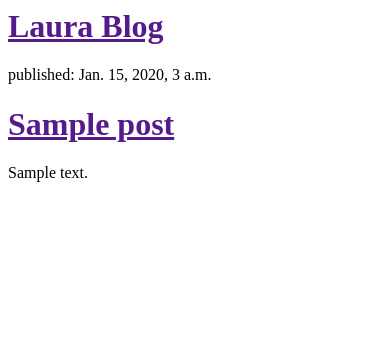
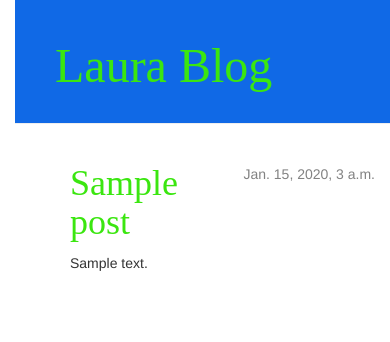
Before and after one commit to lauraqchan/my-first-blog, a Django app: template blog/templates/blog/post_list.html in a window 390 px wide. Shown: the top 342 px of the page. Run offline with Django 3.2, Linux system fonts and the light colour scheme; the template is opened without the code that fills it: values that come from a table or form of the project are taken from there, others are empty; tables that the repository leaves empty hold one stand-in row (values such as "Sample post"); parts of the project's set-up code (start-up, migrations or seed data) failed here and were passed over; some libraries are stand-ins or nearby versions.

Commit message:
Agregar vistas del post dentro del sitio

```diff
--- a/blog/models.py
+++ b/blog/models.py
@@ -1,7 +1,6 @@
 from django.db import models
 from django.utils import timezone
 from django.shortcuts import render
-from .models import Post
 
 class Post(models.Model):
     author = models.ForeignKey('auth.User')
--- /dev/null
+++ b/blog/static/css/blog.css
@@ -0,0 +1,54 @@
+h1 a {
+        color: 3FD6D9;
+        font-family: 'Slabo';
+    }
+    body {
+        padding-left: 15px;
+    }
+    .page-header {
+        background-color: #1069E6;
+        margin-top: 0;
+        padding: 20px 20px 20px 40px;
+    }
+
+    .page-header h1, .page-header h1 a, .page-header h1 a:visited, .page-header h1 a:active {
+        color: #3BE610;
+        font-size: 36pt;
+        text-decoration: none;
+    }
+
+    .content {
+        margin-left: 40px;
+    }
+
+    h1, h2, h3, h4 {
+        font-family: 'Lobster', cursive;
+    }
+
+    .date {
+        float: right;
+        color: #828282;
+    }
+
+    .save {
+        float: right;
+    }
+
+    .post-form textarea, .post-form input {
+        width: 100%;
+    }
+
+    .top-menu, .top-menu:hover, .top-menu:visited {
+        color: #ffffff;
+        float: right;
+        font-size: 26pt;
+        margin-right: 20px;
+    }
+
+    .post {
+        margin-bottom: 70px;
+    }
+
+    .post h1 a, .post h1 a:visited {
+        color: #3BE610;
+    }
--- /dev/null
+++ b/blog/templates/blog/base.html
@@ -0,0 +1,23 @@
+{% load staticfiles %}
+<html>
+        <head>
+            <title>Laura blog</title>
+            <link rel="stylesheet" href="//maxcdn.bootstrapcdn.com/bootstrap/3.2.0/css/bootstrap.min.css">
+            <link rel="stylesheet" href="//maxcdn.bootstrapcdn.com/bootstrap/3.2.0/css/bootstrap-theme.min.css">
+            <link rel="stylesheet" href="{% static "css/blog.css" %}">
+            <link href='https://fonts.googleapis.com/css?family=Slabo+27px' rel='stylesheet' type='text/css'>
+        </head>
+         <body>
+         <div class="page-header">
+            <h1><a href="/">Laura Blog</a></h1>
+        </div>
+        <div class="content container">
+            <div class="row">
+                <div class="col-md-8">
+                {% block content %}
+                {% endblock %}
+                </div>
+            </div>
+        </div>
+    </body>
+    </html>
--- a/blog/templates/blog/post_list.html
+++ b/blog/templates/blog/post_list.html
@@ -1,16 +1,13 @@
-    <html>
-        <head>
-            <title>Laura blog</title>
-        </head>
-        <body>
-            <div>
-                <h1><a href="">Laura Blog</a></h1>
+{% extends "blog/base.html" %}
+
+    {% block content %}
+        {% for post in posts %}
+            <div class="post">
+                <div class="date">
+                    {{ post.published_date }}
+                </div>
+                 <h1><a href={% url "blog.views.post_detail" pk=post.pk %}>{{ post.title }}</a></h1>
+                <p>{{ post.text|linebreaks }}</p>
             </div>
-
-          {% for post in posts %}
-        <div>
-            <p>published: {{ post.published_date }}</p>
-            <h1><a href="">{{ post.title }}</a></h1>
-            <p>{{ post.text|linebreaks }}</p>
-        </div>
-    {% endfor %}
+        {% endfor %}
+    {% endblock content %}
--- a/blog/urls.py
+++ b/blog/urls.py
@@ -1,6 +1,8 @@
 from django.conf.urls import include, url
 from . import views
 
+
 urlpatterns = [
         url(r'^$', views.post_list),
+        url(r'^post/(?P<pk>[0-9]+)/$', views.post_detail),
 ]
--- a/blog/views.py
+++ b/blog/views.py
@@ -1,7 +1,12 @@
 from django.shortcuts import render
 from django.utils import timezone
 from .models import Post
+from django.shortcuts import render, get_object_or_404
+
 
 def post_list(request):
 	posts = Post.objects.filter(published_date__lte=timezone.now()).order_by('published_date')
 	return render(request, 'blog/post_list.html', {'posts': posts})
+def post_detail(request, pk):
+	post = get_object_or_404(Post, pk=pk)
+	return render(request, 'blog/post_detail.html', {'post': post})
--- a/mysite/urls.py
+++ b/mysite/urls.py
@@ -3,5 +3,6 @@ from django.contrib import admin
 
 urlpatterns = [
     url(r'^admin/', include(admin.site.urls)),
-    url(r'', include('blog.urls')),
+     url(r'', include('blog.urls')),
+
 ]
```
Also changed, not shown: blog/templates/blog/post_detail.html (added, +13 -0 lines).
